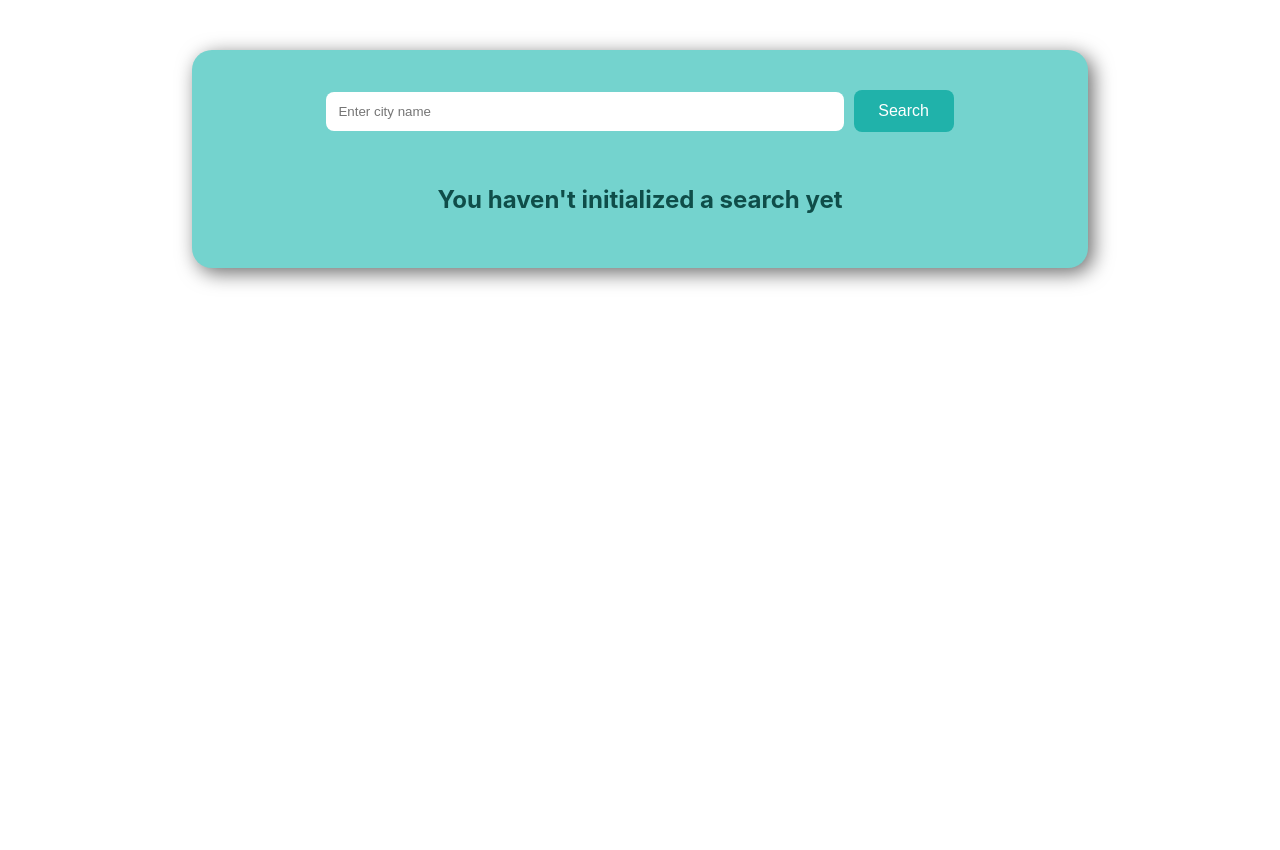
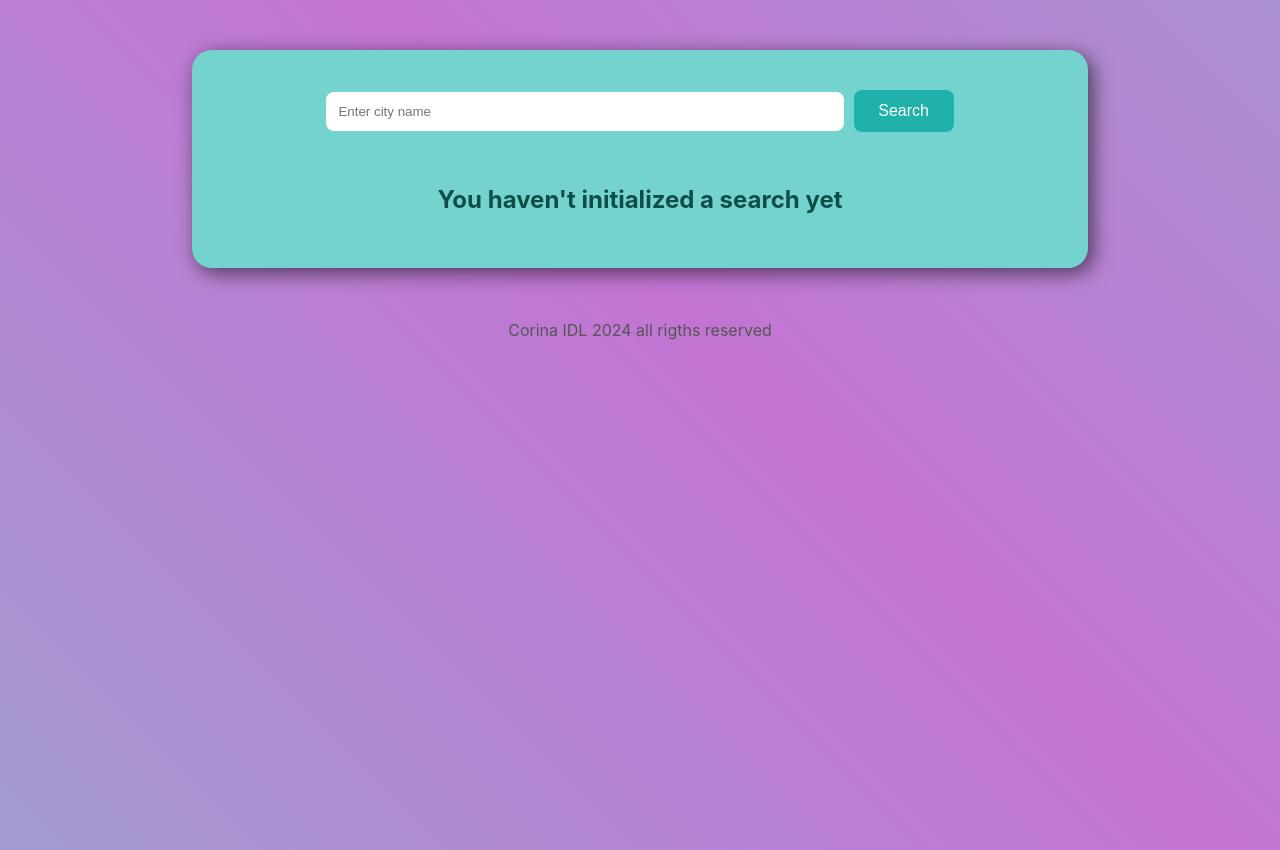
Before and after one commit to 7Cori7/weather-app, a React (Vite) app: page / in a window 1280 px wide. Before the commit the page ends 800 px from the top, so only its background shows below. Built offline with nearby package versions, Linux system fonts and the light colour scheme; no server answers.

Commit message:
probando cosas

```diff
--- a/src/App.css
+++ b/src/App.css
@@ -1,7 +1,15 @@
+:root{
+  --gradient: linear-gradient(45deg, rgb(116, 211, 206), rgb(195, 116, 211), rgb(116, 211, 206));
+}
+
 body{
   margin: 0;
   padding: 0;
   background-color: rgb(116, 211, 206);
+  background-image: var(--gradient);
+  background-size: 400%;
+  min-height: 100vh;
+  animation: bg-animation 20s infinite alternate;
 }
 
 #root {
@@ -12,19 +20,38 @@ body{
 }
 
 .weather-app-container{
-  padding: 30px 0;
-  margin: 100px 0;
+  padding: 0;
+  margin: 70px 0;
+  max-height: 100vh;
+  display: flex;
+  flex-direction: column;
+  justify-content: center;
+  align-items: center;
 }
 
 @media (min-width:768px){
   body{
     background-color: transparent;
+    background-image: var(--gradient);
+    background-size: 400%;
+    animation: bg-animation 20s infinite alternate;
   }
   .weather-app-container{
     background-color: rgb(116, 211, 206);
     border-radius: 20px;
+    padding: 30px 0;
     margin: 50px 15%;
     filter: drop-shadow(5px 5px 10px #00000094);
+    height: auto;
+  }
+}
+
+@keyframes bg-animation{
+  0% {
+    background-position: left;
+  }
+  100%{
+    background-position: right;
   }
 }
 
@@ -107,11 +134,5 @@ body{
 }
 
 .weather-info img{
-  width: 100px;
+  width: 60px;
 }
-
-@media (min-width:768px){
-  .weather-info img{
-    width: 60px;
-  }
-}
--- a/src/App.jsx
+++ b/src/App.jsx
@@ -1,10 +1,14 @@
 import './App.css'
+import Footer from './components/footer/footer';
 import Weather from './components/weather/weather'
 
 function App() {
 
   return (
-    <Weather />
+    <>
+      <Weather />
+      <Footer />
+    </>
   );
 }
 
--- /dev/null
+++ b/src/components/footer/footer.jsx
@@ -0,0 +1,6 @@
+
+
+export default function Footer(){
+    const date = new Date().getFullYear();
+    return <p style={{color: '#555'}}>Corina IDL {date} all rigths reserved</p>
+}
--- a/src/components/weather/weather.jsx
+++ b/src/components/weather/weather.jsx
@@ -36,18 +36,9 @@ export default function Weather(){
                     }else{
                         setLoading(false);
                         setErrorMsg(null);
-                        setWeatherData({
-                            city: result.name,
-                            country: result.sys.country,
-                            temp: convert(result.main.temp),
-                            max: convert(result.main.temp_max),
-                            min: convert(result.main.temp_min),
-                            humidity: result.main.humidity,
-                            description: result.weather[0] ? result.weather[0].description : '',
-                            icon: result.weather[0] ? result.weather[0].icon : ''
-                        });
+                        setData(result);
                     }
-                },2000);
+                },1000);
             }
 
         } catch (error) {
@@ -74,24 +65,28 @@ export default function Weather(){
                     }else{
                         setLoading(false);
                         setErrorMsg(null);
-                        setWeatherData({
-                            city: result.name,
-                            country: result.sys.country,
-                            temp: convert(result.main.temp),
-                            max: convert(result.main.temp_max),
-                            min: convert(result.main.temp_min),
-                            humidity: result.main.humidity,
-                            description: result.weather[0] ? result.weather[0].description : '',
-                            icon: result.weather[0] ? result.weather[0].icon : ''
-                        });
+                        setData(result);
                     }
-                },2000);
+                },1000);
             }
 
         } catch (error) {
             console.log(error);
             setErrorMsg(`An error has occurred, ${error}`);
         }
+    };
+
+    function setData(result){
+        setWeatherData({
+            city: result.name,
+            country: result.sys.country,
+            temp: convert(result.main.temp),
+            max: convert(result.main.temp_max),
+            min: convert(result.main.temp_min),
+            humidity: result.main.humidity,
+            description: result.weather[0] ? result.weather[0].description : '',
+            icon: result.weather[0] ? result.weather[0].icon : ''
+        });
     };
 
     function convert(kelvin){
```
Also changed, not shown: 1 other file (tests, documents, lock files or other folders).
